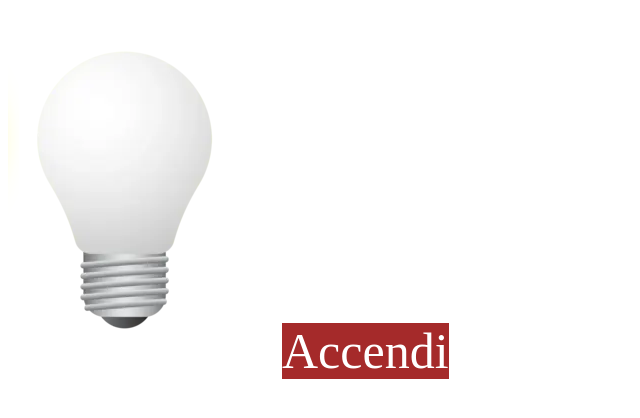
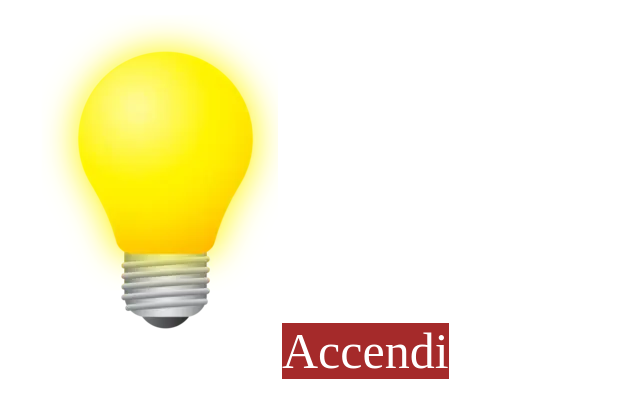
Before and after one commit to DanieleGattuso/js-dom-1, a plain HTML site: page index.html in a window 1280 px wide. Both pictures are taken after a click on the element "Accendi". Shown: the whole page, without its empty margins (0-640 px from the left). Drawn offline with Linux system fonts and the light colour scheme.

Commit message:
done excercize

```diff
--- a/css/style.css
+++ b/css/style.css
@@ -8,3 +8,7 @@
     cursor: pointer;
     font-size: 50px;
 }
+
+#immagine1 {
+
+}
--- a/index.html
+++ b/index.html
@@ -10,7 +10,7 @@
 
 
 
-<img src="./img/white_lamp.png" alt="">
+<img id="immagine1" src="./img/white_lamp.png" alt="">
 <span class="button">Accendi</span>
 
 
--- a/js/script.js
+++ b/js/script.js
@@ -0,0 +1,19 @@
+
+
+
+// selezione degli elementi
+
+const bottone = document.querySelector('.button');
+
+console.log(bottone);
+
+// Gestiamo l'evento
+
+bottone.addEventListener('click', function(){
+// Vogliamo accendewre la lampadina cambaindo immagine con una funzione
+const cambiareImmagine = document.getElementById("immagine1")
+
+cambiareImmagine.src = "./img/yellow_lamp.png"
+console.log(cambiareImmagine);
+
+})
```
